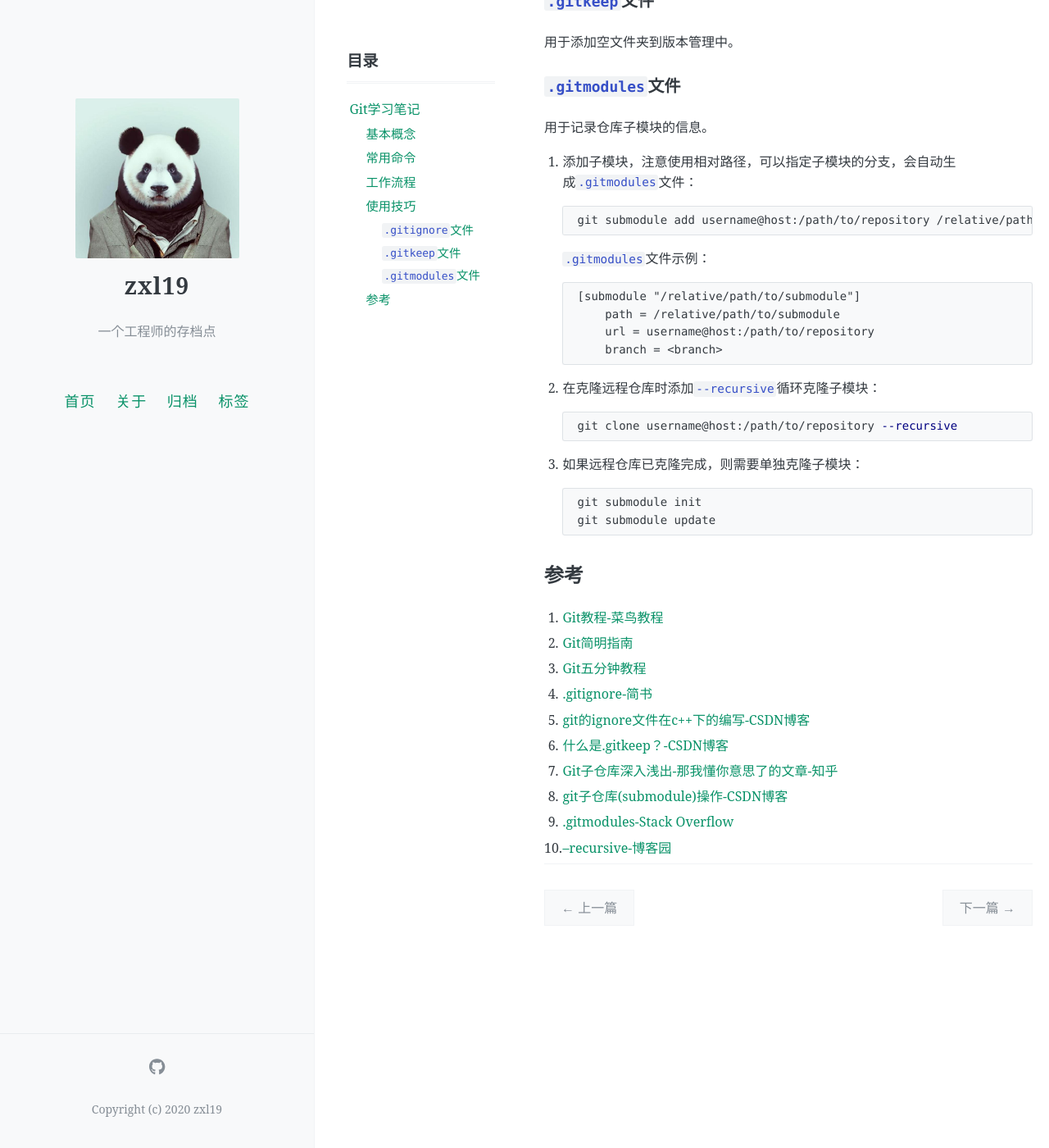
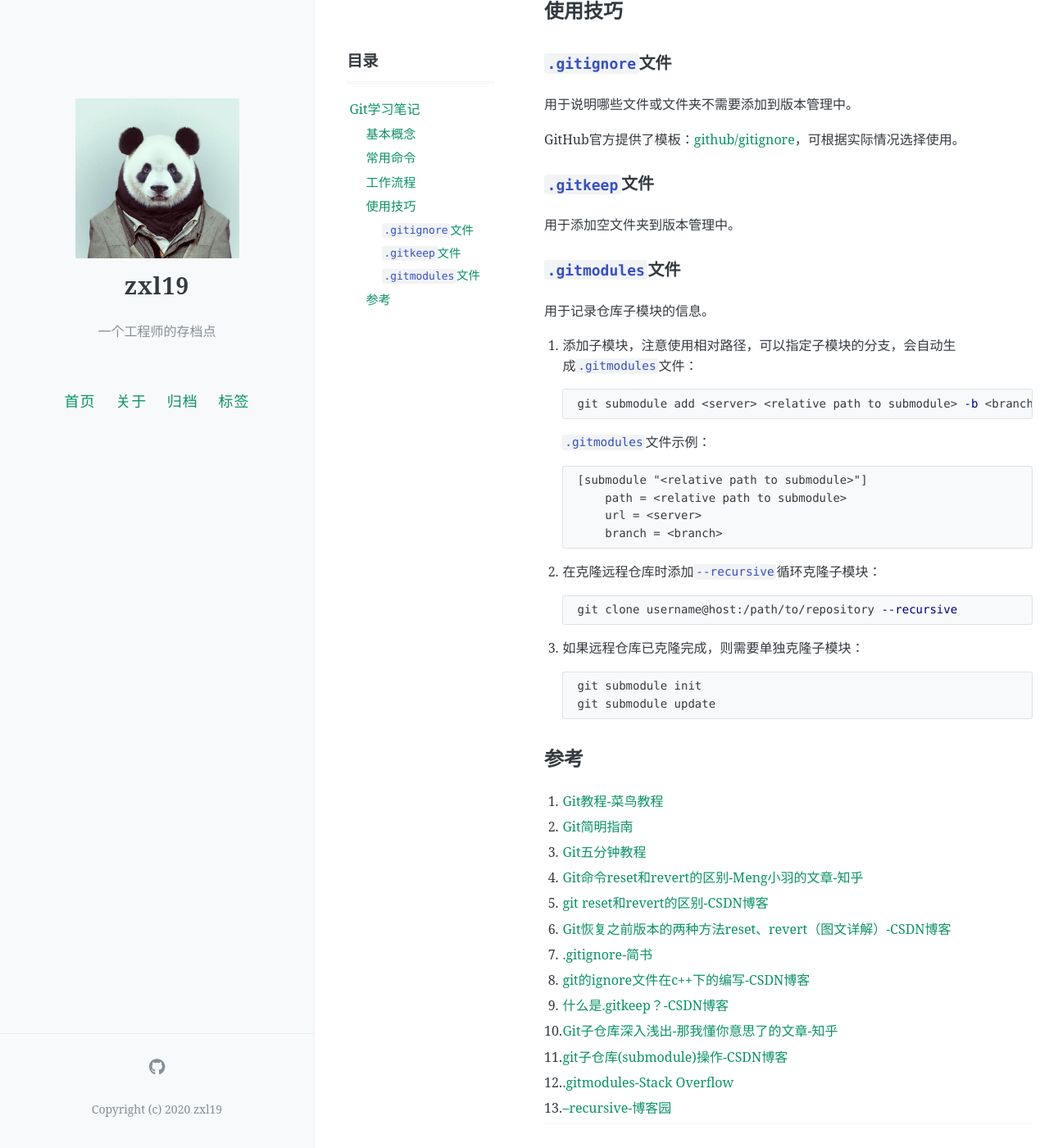
Before and after one commit to zxl19/zxl19.github.io, a Jekyll site: the page built from _posts/2021-08-14-git-note.md, in a window 1280 px wide and 1400 px high, scrolled down 3675 px. Shown: the whole window at 82% size. Built offline with Jekyll 4.4.1, drawn with Linux system fonts in a browser that asks for light colours; comment, search, counter and statistics services are not loaded; some of the changed text lies outside the part shown.

Commit message:
Update Posts

````diff
--- a/_posts/2021-08-14-git-note.md
+++ b/_posts/2021-08-14-git-note.md
@@ -3,7 +3,7 @@ layout: post
 title: Git学习笔记
 date: 2021-08-14
 author: zxl19
-tags: [GitHub, Note]
+tags: [Git, Note]
 comments: true
 toc: true
 pinned: false
@@ -112,6 +112,18 @@ pinned: false
     git reset --hard origin/master
     ```
 
+    ```shell
+    # 回退到某次提交，删除这次提交后的全部提交记录
+    git reset <ID>
+    # --soft：回退修改的内容在暂存区
+    # --mixed：回退修改的内容在工作区
+    # --hard：回退修改的内容被删除
+    # 强制推送，谨慎使用！
+    git push -f
+    # 撤回某次提交的修改，增加新的提交记录
+    git revert <ID>
+    ```
+
 9. 实用小贴士：
 
     - 内建的图形化git：
@@ -213,15 +225,15 @@ GitHub官方提供了模板：[github/gitignore](https://github.com/github/gitig
 1. 添加子模块，注意使用相对路径，可以指定子模块的分支，会自动生成`.gitmodules`文件：
 
     ```shell
-    git submodule add username@host:/path/to/repository /relative/path/to/submodule -b <branch>
+    git submodule add <server> <relative path to submodule> -b <branch>
     ```
 
     `.gitmodules`文件示例：
 
     ```text
-    [submodule "/relative/path/to/submodule"]
-        path = /relative/path/to/submodule
-        url = username@host:/path/to/repository
+    [submodule "<relative path to submodule>"]
+        path = <relative path to submodule>
+        url = <server>
         branch = <branch>
     ```
 
@@ -243,10 +255,13 @@ GitHub官方提供了模板：[github/gitignore](https://github.com/github/gitig
 1. [Git教程-菜鸟教程](https://www.runoob.com/git/git-tutorial.html)
 2. [Git简明指南](https://www.runoob.com/manual/git-guide/)
 3. [Git五分钟教程](https://www.runoob.com/w3cnote/git-five-minutes-tutorial.html)
-4. [.gitignore-简书](https://www.jianshu.com/p/699ed86028c2)
-5. [git的ignore文件在c++下的编写-CSDN博客](https://blog.csdn.net/dong_beijing/article/details/79860967)
-6. [什么是.gitkeep？-CSDN博客](https://blog.csdn.net/qq_37164975/article/details/106131919)
-7. [Git子仓库深入浅出-那我懂你意思了的文章-知乎](https://zhuanlan.zhihu.com/p/100214931)
-8. [git子仓库(submodule)操作-CSDN博客](https://blog.csdn.net/whuzhang16/article/details/120182063)
-9. [.gitmodules-Stack Overflow](https://stackoverflow.com/questions/24777973/adding-git-submodules-automatically-gitmodules)
-10. [--recursive-博客园](https://www.cnblogs.com/love-zf/p/13192734.html)
+4. [Git命令reset和revert的区别-Meng小羽的文章-知乎](https://zhuanlan.zhihu.com/p/412482122)
+5. [git reset和revert的区别-CSDN博客](https://blog.csdn.net/qq_41800366/article/details/114943539)
+6. [Git恢复之前版本的两种方法reset、revert（图文详解）-CSDN博客](https://blog.csdn.net/yxlshk/article/details/79944535)
+7. [.gitignore-简书](https://www.jianshu.com/p/699ed86028c2)
+8. [git的ignore文件在c++下的编写-CSDN博客](https://blog.csdn.net/dong_beijing/article/details/79860967)
+9. [什么是.gitkeep？-CSDN博客](https://blog.csdn.net/qq_37164975/article/details/106131919)
+10. [Git子仓库深入浅出-那我懂你意思了的文章-知乎](https://zhuanlan.zhihu.com/p/100214931)
+11. [git子仓库(submodule)操作-CSDN博客](https://blog.csdn.net/whuzhang16/article/details/120182063)
+12. [.gitmodules-Stack Overflow](https://stackoverflow.com/questions/24777973/adding-git-submodules-automatically-gitmodules)
+13. [--recursive-博客园](https://www.cnblogs.com/love-zf/p/13192734.html)
````
Also changed, not shown: _posts/2020-06-25-github-setup.md (+1 -1 lines), _posts/2020-07-29-github-fork-update.md (+1 -1 lines), _posts/2021-06-09-git-proxy.md (+1 -1 lines), _posts/TODO-g2o-note.md (added, +23 -0 lines), _posts/TODO-gdb-dashboard.md (added, +136 -0 lines), _posts/TODO-gdb-note.md (added, +34 -0 lines), _posts/TODO-vim-note.md (added, +14 -0 lines).
